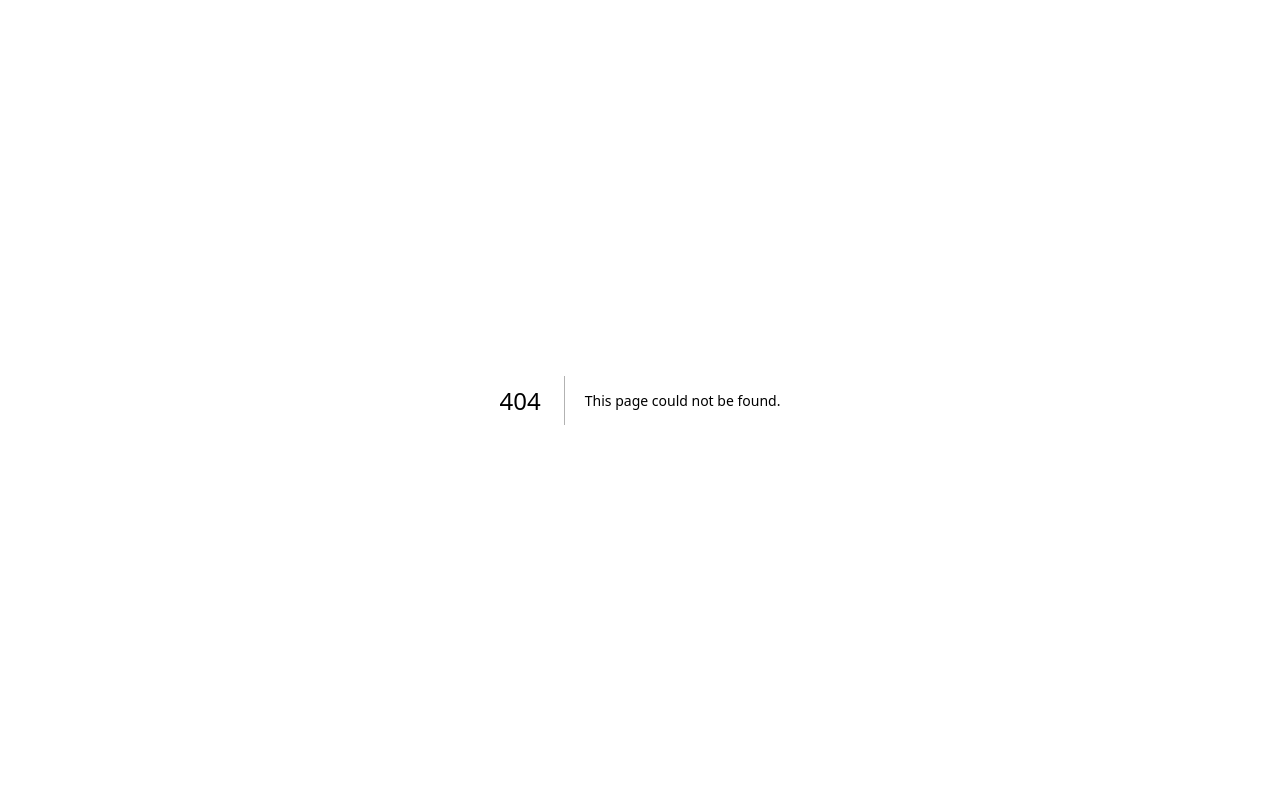
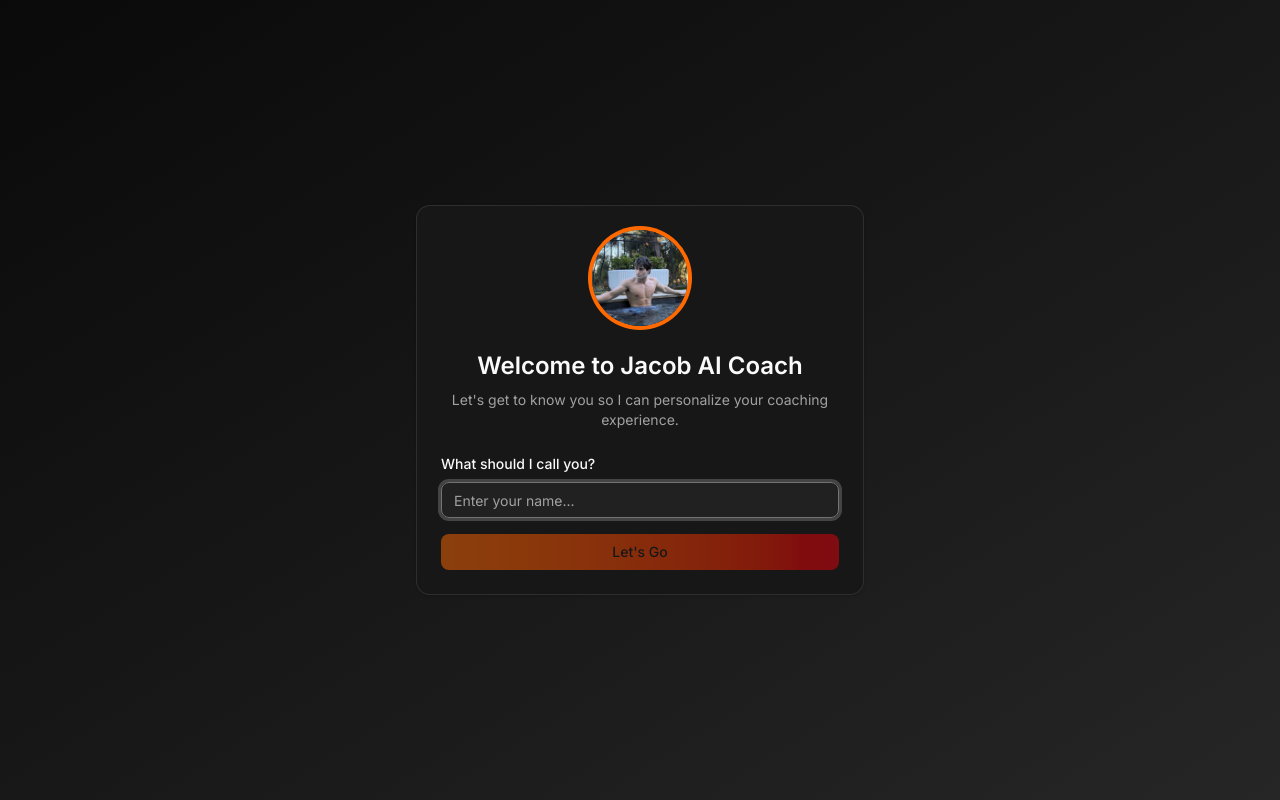
Before and after one commit to Vishal-Thakwani-Thakwani/jacob-hanif-ai-coach, a Next.js app in the folder frontend-next/: page /onboarding in a window 1280 px wide. Before the commit this address had no page. Built offline with nearby package versions, Linux system fonts and the light colour scheme; no server answers.

Commit message:
Add onboarding flow and personalized dashboard
- Add onboarding page to collect user's name
- Update auth callback to redirect new users to onboarding
- Update dashboard with personalized greeting ("Hey Vish!")
- Improve dashboard UI with better cards and styling

```diff
--- a/frontend-next/src/app/auth/callback/route.ts
+++ b/frontend-next/src/app/auth/callback/route.ts
@@ -4,22 +4,33 @@ import { NextResponse } from 'next/server'
 export async function GET(request: Request) {
   const { searchParams, origin } = new URL(request.url)
   const code = searchParams.get('code')
-  // if "next" is in param, use it as the redirect URL
   const next = searchParams.get('next') ?? '/dashboard'
 
   if (code) {
     const supabase = await createClient()
-    const { error } = await supabase.auth.exchangeCodeForSession(code)
-    if (!error) {
-      const forwardedHost = request.headers.get('x-forwarded-host') // original origin before load balancer
+    const { error, data } = await supabase.auth.exchangeCodeForSession(code)
+
+    if (!error && data.user) {
+      // Check if user has completed onboarding (has name)
+      const { data: profile } = await supabase
+        .from('profiles')
+        .select('name')
+        .eq('id', data.user.id)
+        .single()
+
+      const forwardedHost = request.headers.get('x-forwarded-host')
       const isLocalEnv = process.env.NODE_ENV === 'development'
+
+      // Redirect to onboarding if no name set (or Google didn't provide one)
+      const hasName = profile?.name && profile.name.trim().length > 0
+      const redirectPath = hasName ? next : '/onboarding'
+
       if (isLocalEnv) {
-        // we can be sure that there is no load balancer in between, so no need to watch for X-Forwarded-Host
-        return NextResponse.redirect(`${origin}${next}`)
+        return NextResponse.redirect(`${origin}${redirectPath}`)
       } else if (forwardedHost) {
-        return NextResponse.redirect(`https://${forwardedHost}${next}`)
+        return NextResponse.redirect(`https://${forwardedHost}${redirectPath}`)
       } else {
-        return NextResponse.redirect(`${origin}${next}`)
+        return NextResponse.redirect(`${origin}${redirectPath}`)
       }
     }
   }
--- a/frontend-next/src/app/dashboard/page.tsx
+++ b/frontend-next/src/app/dashboard/page.tsx
@@ -2,53 +2,92 @@ import Link from 'next/link'
 import { Card, CardContent, CardDescription, CardHeader, CardTitle } from '@/components/ui/card'
 import { Button } from '@/components/ui/button'
 import { MessageSquare, Phone } from 'lucide-react'
+import { createClient } from '@/lib/supabase/server'
+import Image from 'next/image'
 
-export default function DashboardPage() {
+export default async function DashboardPage() {
+  const supabase = await createClient()
+  const { data: { user } } = await supabase.auth.getUser()
+
+  let displayName = 'there'
+  if (user) {
+    const { data: profile } = await supabase
+      .from('profiles')
+      .select('name')
+      .eq('id', user.id)
+      .single()
+
+    if (profile?.name) {
+      // Get first name only
+      displayName = profile.name.split(' ')[0]
+    }
+  }
+
   return (
     <div className="p-8">
       <div className="max-w-4xl mx-auto">
-        <h1 className="text-3xl font-bold mb-2">Welcome Back</h1>
-        <p className="text-muted-foreground mb-8">
-          Choose how you want to interact with your AI coach today.
+        {/* Hero greeting */}
+        <div className="flex items-center gap-4 mb-8">
+          <div className="w-16 h-16 rounded-full overflow-hidden ring-2 ring-orange-500">
+            <Image
+              src="/jacob.jpg"
+              alt="Jacob Hanif"
+              width={64}
+              height={64}
+              className="w-full h-full object-cover"
+            />
+          </div>
+          <div>
+            <h1 className="text-3xl font-bold">Hey {displayName}! 👋</h1>
+            <p className="text-muted-foreground">
+              Ready to train? Let&apos;s crush it today.
+            </p>
+          </div>
+        </div>
+
+        <p className="text-muted-foreground mb-6">
+          How would you like to connect with Jacob today?
         </p>
 
         <div className="grid md:grid-cols-2 gap-6">
           <Link href="/dashboard/chat">
-            <Card className="hover:border-primary transition-colors cursor-pointer h-full">
+            <Card className="hover:border-orange-500 hover:shadow-lg transition-all cursor-pointer h-full group">
               <CardHeader>
-                <div className="h-12 w-12 rounded-lg bg-primary/10 flex items-center justify-center mb-4">
-                  <MessageSquare className="h-6 w-6 text-primary" />
+                <div className="h-12 w-12 rounded-lg bg-gradient-to-r from-orange-500/20 to-red-500/20 flex items-center justify-center mb-4 group-hover:scale-110 transition-transform">
+                  <MessageSquare className="h-6 w-6 text-orange-500" />
                 </div>
-                <CardTitle>Chat</CardTitle>
+                <CardTitle>💬 Text Jacob</CardTitle>
                 <CardDescription>
-                  Text-based coaching for training advice, form feedback,
-                  and personalized guidance. Upload photos for form analysis.
+                  Get instant coaching advice, form feedback, and personalized
+                  training guidance. Upload photos for technique analysis.
                 </CardDescription>
               </CardHeader>
               <CardContent>
-                <Button className="w-full">Start Chatting</Button>
+                <Button className="w-full bg-gradient-to-r from-orange-500 to-red-600 hover:from-orange-600 hover:to-red-700">
+                  Start Chatting
+                </Button>
               </CardContent>
             </Card>
           </Link>
 
-          <Card className="opacity-60 h-full">
+          <Card className="opacity-60 h-full border-dashed">
             <CardHeader>
               <div className="h-12 w-12 rounded-lg bg-muted flex items-center justify-center mb-4">
                 <Phone className="h-6 w-6 text-muted-foreground" />
               </div>
               <CardTitle className="flex items-center gap-2">
-                Call
-                <span className="text-xs bg-muted px-2 py-0.5 rounded font-normal">
+                📞 Call Jacob
+                <span className="text-xs bg-orange-500/20 text-orange-500 px-2 py-0.5 rounded font-normal">
                   Coming Soon
                 </span>
               </CardTitle>
               <CardDescription>
-                Voice coaching powered by ElevenLabs. Have a real-time
-                conversation with your AI coach for hands-free guidance.
+                Voice coaching powered by AI. Have a real-time
+                conversation for hands-free coaching while you train.
               </CardDescription>
             </CardHeader>
             <CardContent>
-              <Button className="w-full" disabled>
+              <Button className="w-full" variant="outline" disabled>
                 Coming Soon
               </Button>
             </CardContent>
--- /dev/null
+++ b/frontend-next/src/app/onboarding/page.tsx
@@ -0,0 +1,84 @@
+'use client'
+
+import { useState } from 'react'
+import { useRouter } from 'next/navigation'
+import { createClient } from '@/lib/supabase/client'
+import { Button } from '@/components/ui/button'
+import { Input } from '@/components/ui/input'
+import { Card, CardContent, CardDescription, CardHeader, CardTitle } from '@/components/ui/card'
+import Image from 'next/image'
+
+export default function OnboardingPage() {
+  const [name, setName] = useState('')
+  const [loading, setLoading] = useState(false)
+  const router = useRouter()
+  const supabase = createClient()
+
+  const handleSubmit = async (e: React.FormEvent) => {
+    e.preventDefault()
+    if (!name.trim()) return
+
+    setLoading(true)
+    try {
+      const { data: { user } } = await supabase.auth.getUser()
+      if (user) {
+        // Update the profile with the name
+        await supabase
+          .from('profiles')
+          .update({ name: name.trim() })
+          .eq('id', user.id)
+      }
+      router.push('/dashboard')
+    } catch (error) {
+      console.error('Error saving name:', error)
+    } finally {
+      setLoading(false)
+    }
+  }
+
+  return (
+    <div className="min-h-screen flex items-center justify-center bg-gradient-to-br from-background to-muted p-4">
+      <Card className="w-full max-w-md">
+        <CardHeader className="text-center">
+          <div className="w-24 h-24 rounded-full overflow-hidden mx-auto mb-4 ring-4 ring-orange-500">
+            <Image
+              src="/jacob.jpg"
+              alt="Jacob Hanif"
+              width={96}
+              height={96}
+              className="w-full h-full object-cover"
+            />
+          </div>
+          <CardTitle className="text-2xl">Welcome to Jacob AI Coach</CardTitle>
+          <CardDescription>
+            Let&apos;s get to know you so I can personalize your coaching experience.
+          </CardDescription>
+        </CardHeader>
+        <CardContent>
+          <form onSubmit={handleSubmit} className="space-y-4">
+            <div>
+              <label htmlFor="name" className="text-sm font-medium mb-2 block">
+                What should I call you?
+              </label>
+              <Input
+                id="name"
+                value={name}
+                onChange={(e) => setName(e.target.value)}
+                placeholder="Enter your name..."
+                className="text-lg"
+                autoFocus
+              />
+            </div>
+            <Button
+              type="submit"
+              className="w-full bg-gradient-to-r from-orange-500 to-red-600 hover:from-orange-600 hover:to-red-700"
+              disabled={loading || !name.trim()}
+            >
+              {loading ? 'Saving...' : "Let's Go"}
+            </Button>
+          </form>
+        </CardContent>
+      </Card>
+    </div>
+  )
+}
```
